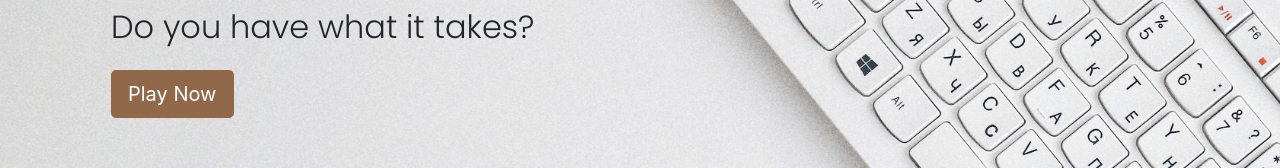
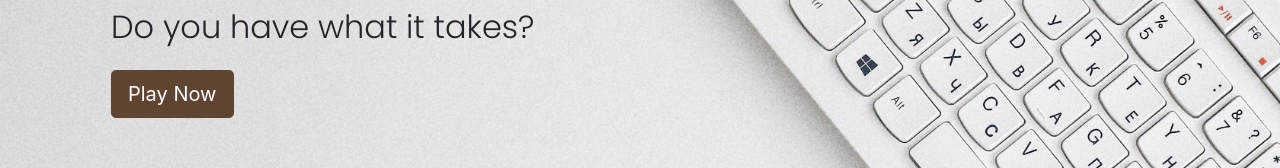
Before and after one commit to rbbenett/final-project-lhl, a React (Create React App) app in the folder final-project/: page / in a window 1280 px wide. In both pictures the pointer is over the button "Play Now". Shown: the part 393-561 px from the top of the page. Built offline with nearby package versions, Linux system fonts and the light colour scheme; no server answers; the HTML template or start-up script is replaced by a standard one.

Commit message:
Updated welcome page css

```diff
--- a/final-project/src/components/WelcomePage.css
+++ b/final-project/src/components/WelcomePage.css
@@ -3,6 +3,7 @@
 }
 
 div.container-of-bg {
+  background-attachment: fixed;
   background-repeat: no-repeat;
   background-size: cover;
   margin-bottom: 0;
@@ -32,15 +33,16 @@ h2, h3 {
 }
 
 button.startGameButton {
-  color: #91684a;
+  background-color: #91684a;
+  color: white;
   border-color: #91684a;
   margin: 1rem;
   margin-left: 0;
 }
 
 button.startGameButton:hover {
-  background-color: #91684a;
-  border-color: #91684a;
+  background-color: #5f4431;
+  border-color: #5f4431;
   margin: 1rem;
   margin-left: 0;
 }
```
